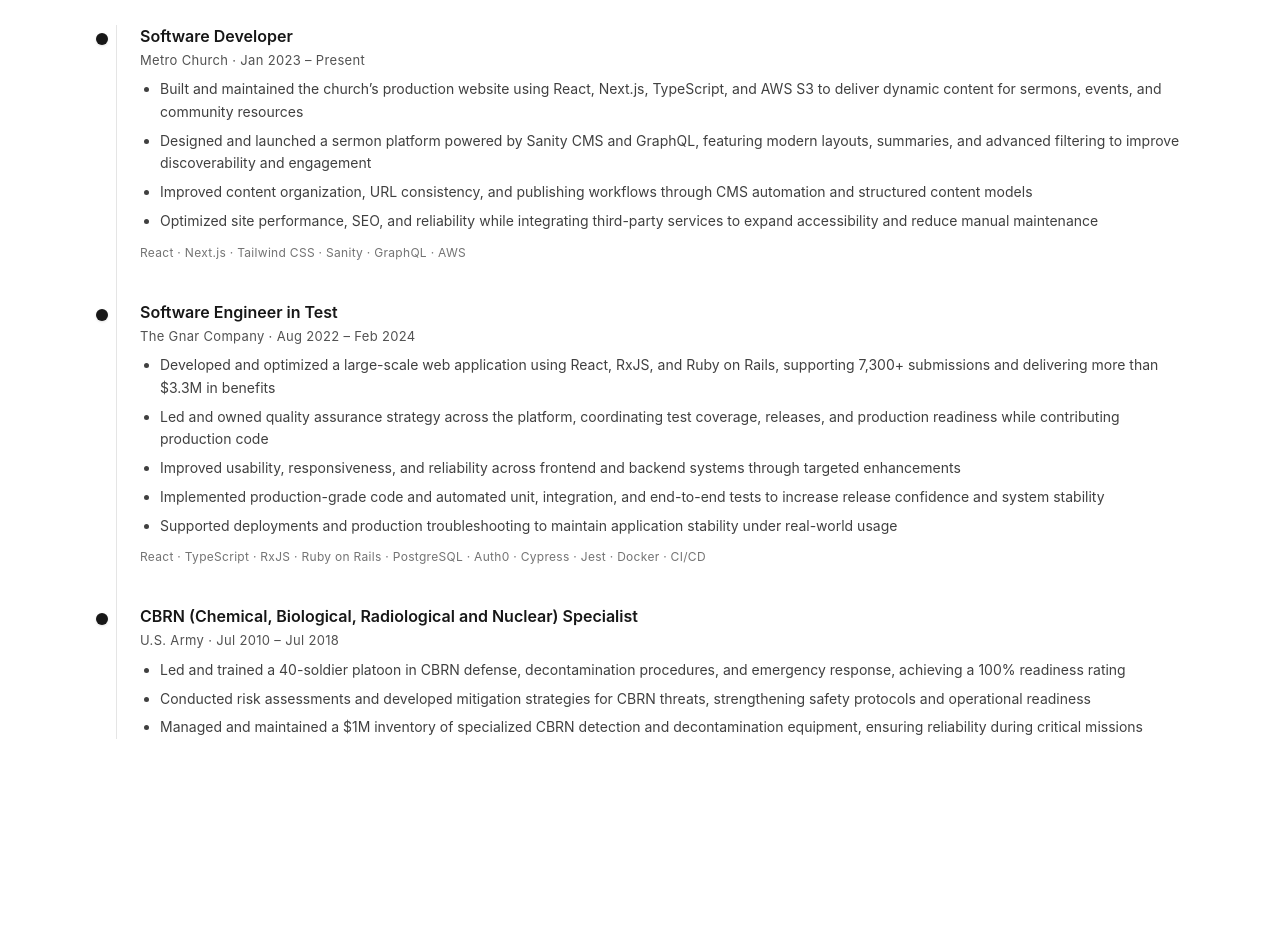
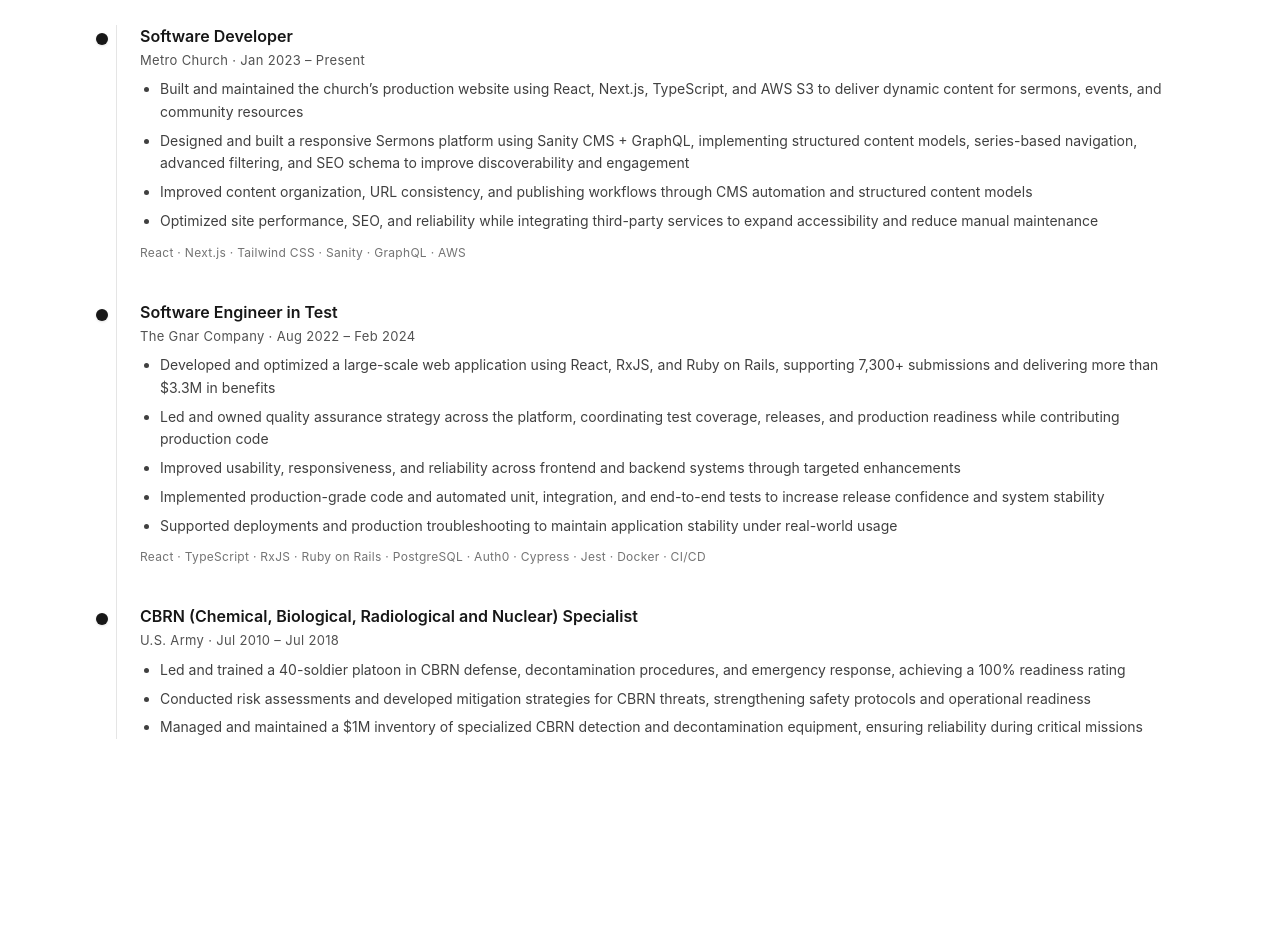
Before and after one commit to ellisPae/ellispae-portfolio, a Next.js app: page / in a window 1280 px wide. Shown: the part 1928-2855 px from the top of the page. Built offline with nearby package versions, Linux system fonts and the light colour scheme.

Commit message:
update(experience): Strengthen Metro Church sermon platform bullet (#30)

```diff
--- a/components/experience/ExperienceItem.tsx
+++ b/components/experience/ExperienceItem.tsx
@@ -9,7 +9,9 @@
 
   return (
     <div
-      id={`experience-item-${company.toLowerCase().replace(/\s+/g, "-")}`}
+      id={`experience-item-${company.toLowerCase().replace(/\s+/g, "-")}-${role
+        .toLowerCase()
+        .replace(/\s+/g, "-")}`}
       className="relative flex gap-8"
     >
       <div className="relative z-10 mt-2 h-3 w-3 rounded-full bg-neutral-900 dark:bg-indigo-200 shadow-sm" />
--- a/lib/experienceData.ts
+++ b/lib/experienceData.ts
@@ -7,7 +7,7 @@
     date: "Jan 2023 – Present",
     bullets: [
       "Built and maintained the church’s production website using React, Next.js, TypeScript, and AWS S3 to deliver dynamic content for sermons, events, and community resources",
-      "Designed and launched a sermon platform powered by Sanity CMS and GraphQL, featuring modern layouts, summaries, and advanced filtering to improve discoverability and engagement",
+      "Designed and built a responsive Sermons platform using Sanity CMS + GraphQL, implementing structured content models, series-based navigation, advanced filtering, and SEO schema to improve discoverability and engagement",
       "Improved content organization, URL consistency, and publishing workflows through CMS automation and structured content models",
       "Optimized site performance, SEO, and reliability while integrating third-party services to expand accessibility and reduce manual maintenance",
     ],
```
